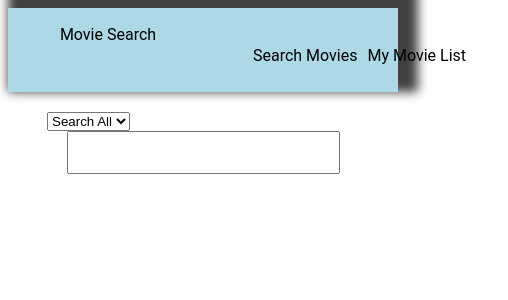
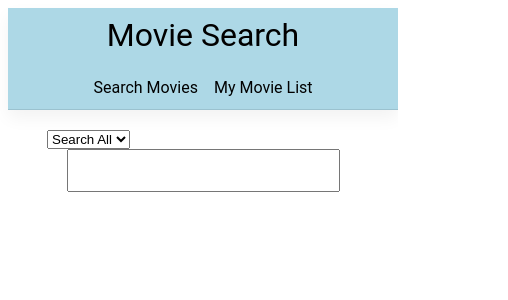
Before and after one commit to Johnnyk737/movie-search, a React app: page / in a window 390 px wide. Shown: the top 300 px of the page, 508 px wide, since content can reach past the window. Built offline with nearby package versions, Linux system fonts and the light colour scheme; no server answers; the HTML template or start-up script is replaced by a standard one.

Commit message:
TopBar - Updating CSS for smaller widths

```diff
--- a/src/client/TopBar.js
+++ b/src/client/TopBar.js
@@ -11,7 +11,7 @@ class TopBar extends Component {
   render() {
     return (
       <div className="top-bar">
-        <div className="container center vert-align">
+        <div className="container vert-align left-justify">
           {/* <Router> */}
             <div className="top-bar-items">
               <div className="top-bar-title">
--- a/src/client/styles/topbar.css
+++ b/src/client/styles/topbar.css
@@ -1,10 +1,10 @@
 .top-bar {
   font-family: Roboto, 'Open Sans', 'Helvetica Neue', sans-serif;
-  height: 10vh;
+  min-height: 4rem;
   background-color: lightblue;
   display: block;
   /* border: 1px solid black; */
-  box-shadow: 10px -10px 10px 10px rgba(0,0,0,0.75);
+  box-shadow: 0 0.5rem 1rem rgba(0,0,0,.05), inset 0 -1px 0 rgba(0,0,0,.1);
 }
 
 .container {
@@ -16,36 +16,56 @@
   color: black;
 }
 
+ul {
+  margin: 0;
+  padding: 0;
+}
+
+.left-justify {
+  margin: 0;
+  /* width: 50% */
+}
+
+.vert-align {
+  align-items: center;
+  display: flex;
+  height: inherit;
+}
+
+.top-bar-title {
+  font-size: 2rem;
+  cursor: pointer;
+  padding: 1.5rem 0.5rem;
+}
+
 .top-bar-links {
   display: flex;
-  height: 5vh;
+  padding: 1.6rem 0.5rem;
 }
+
+/* .top-bar-links ul {
+  margin: 0;
+  padding: 0;
+} */
 
 .top-bar-links li {
   display: inline-flex;
-  padding: 5px;
-  min-width: 100px;
+  padding: 0.5rem 0.5rem;
   cursor: pointer;
-}
-
-.top-bar-title {
-  /* font-size: 16px; */
-  cursor: pointer;
-  min-width: 200px;
 }
 
 @media (min-width: 920px) {
 
-  .vert-align {
+  /* .vert-align {
     align-items: center;
     display: flex;
-    height: 9vh;
-  }
+    height: 10vh;
+  } */
 
   .top-bar-items {
-    width: 87%;
+    /* width: 87%; */
     display: inherit;
-    margin: auto;
+    padding: 0 0.5rem;
   }
 
   .center {
@@ -56,19 +76,22 @@
 
 }
 
-@media (min-width: 501px) {
+@media (max-width: 919px) {
 
   .center {
     width: 500px;
     margin: 0;
-    text-align: center;
   }
 
-  .vert-align {
+  .left-justify {
+    width: 100vw;
+  }
+
+  /* .vert-align {
     align-items: center;
     display: flex;
-    height: 9vh;
-  }
+    height: 10vh;
+  } */
 
   .top-bar-items {
     /* width: 87%; */
@@ -77,23 +100,50 @@
   }
 }
 
-@media (max-width: 500px) {
+@media (max-width: 550px) {
+
+  .top-bar {
+    min-height: 5rem;
+  }
 
   .center {
     width: 500px;
     margin: 0;
     text-align: center;
+    text-align: -webkit-center;
   }
 
-  .vert-align {
-    align-items: center;
-    display: flex;
-    height: 9vh;
+  .left-justify {
+    width: 100vw;
   }
 
   .top-bar-items {
-    /* width: 87%; */
-    display: inherit;
-    /* margin: auto; */
+    width: inherit;
+    display: block;
+    flex-direction: column;
+    text-align: center;
+    text-align: -webkit-center;
+  }
+
+  .top-bar-title {
+    padding: 0.5rem 0.5rem;
+    text-align: center;
+    max-width: 100%;
+  }
+
+  .top-bar-links {
+    padding: 0.5rem 0.5rem;
+    display: block;
+    overflow: hidden;
+    max-width: 100%;
+    height: 2rem;
+    /* text-align: center;
+    text-align: -webkit-center; */
+  }
+
+  .top-bar-links ul {
+    padding-bottom: 2rem;
+    overflow-x: auto;
+    white-space: nowrap;
   }
 }
```
